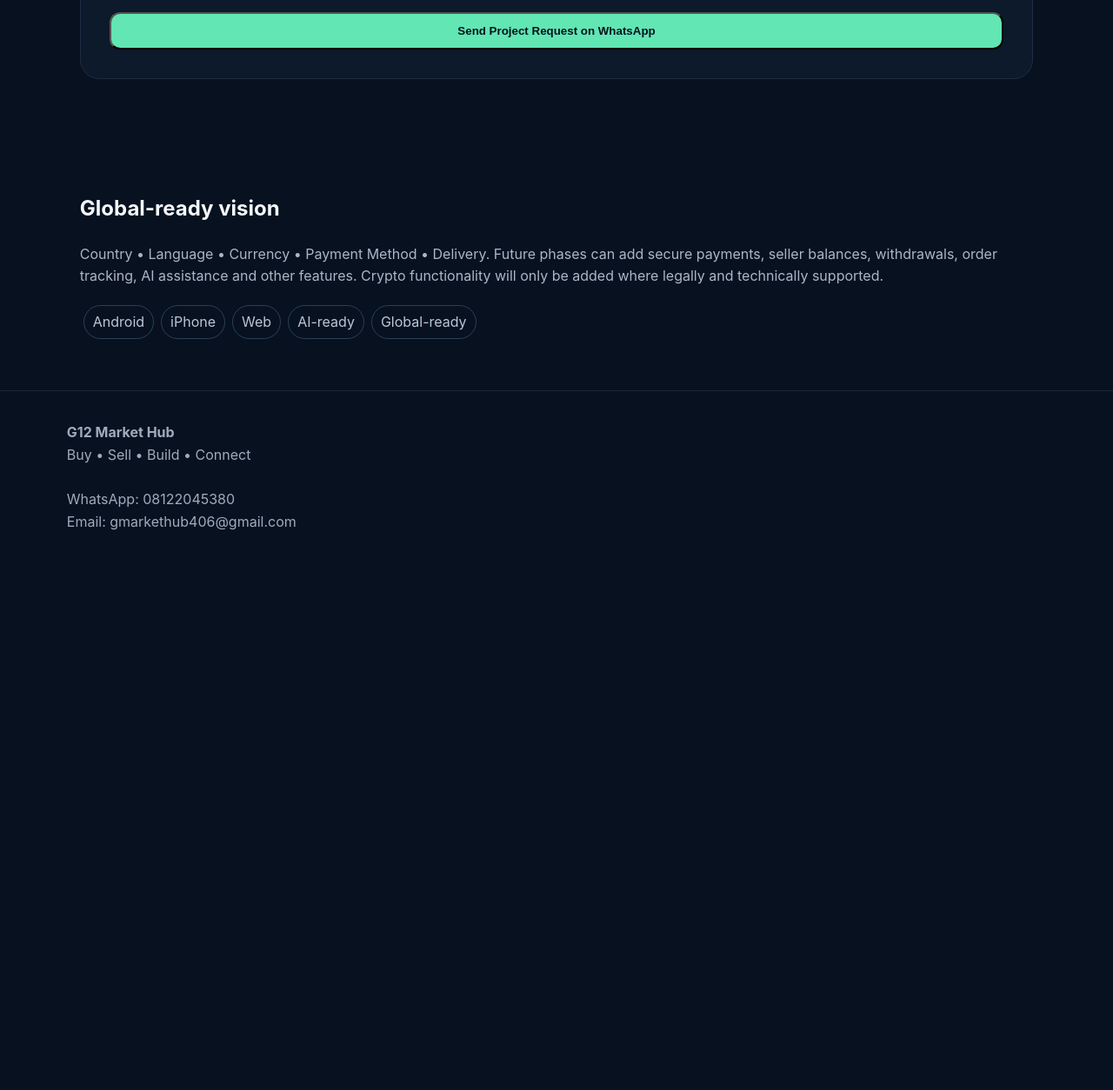
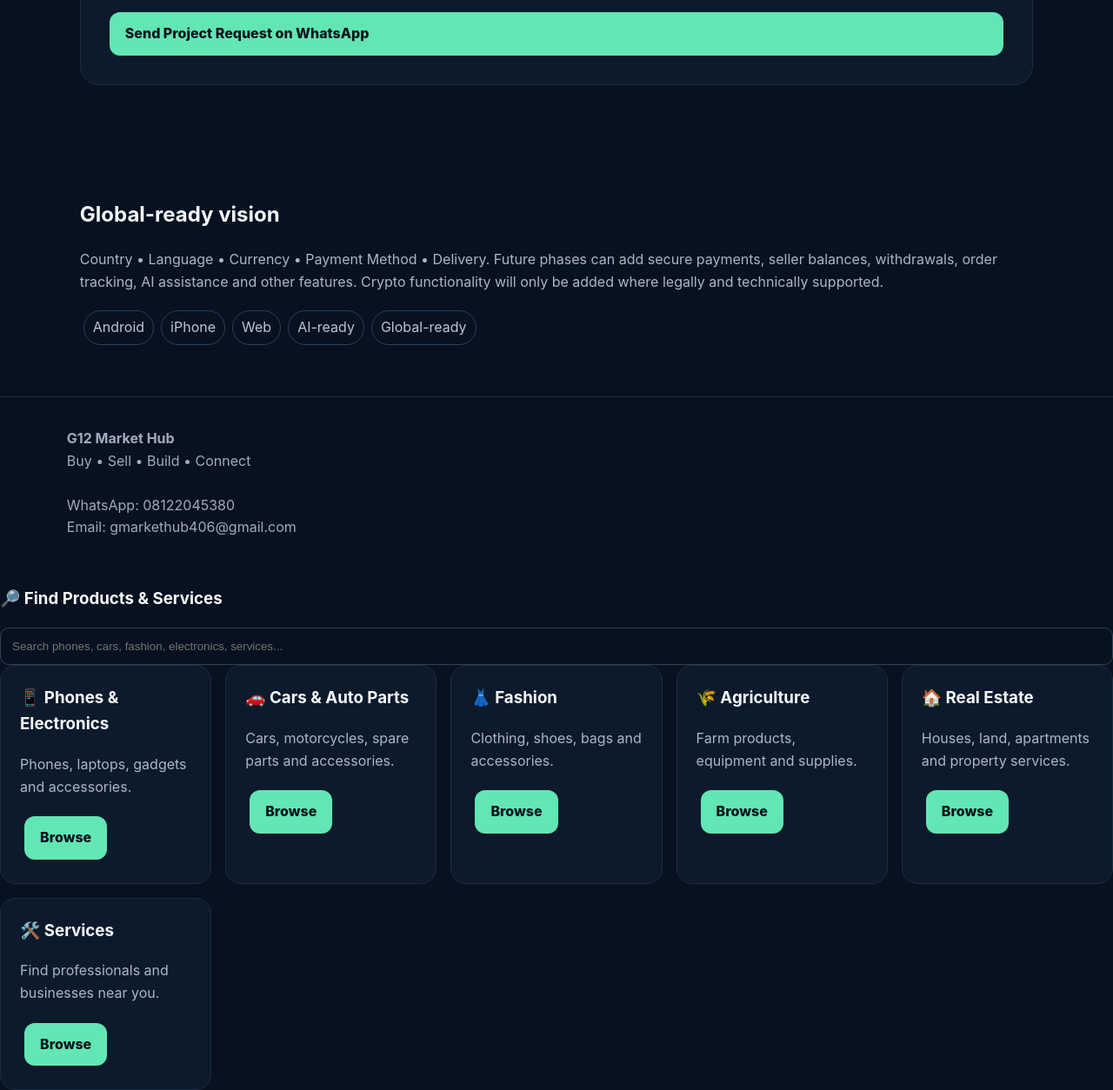
Before and after one commit to gmarkethub406-stack/-g12-market-hub, a plain HTML site: page index.html in a window 1280 px wide. Shown: the part 2676-3930 px from the top of the page at 87% size. Before the commit the page ends 3324 px from the top, so only its background shows below. Drawn offline with Linux system fonts and the light colour scheme.

Commit message:
Update index.html

```diff
--- a/index.html
+++ b/index.html
@@ -47,7 +47,7 @@ footer{padding:35px 6%;border-top:1px solid #1c2a3b;color:#9eacbd}.tag{display:i
 <input id="name" placeholder="Full name" required><input id="business" placeholder="Business name">
 <input id="country" placeholder="Country" value="Nigeria"><select id="service"><option>Business Website</option><option>Online Store</option><option>Landing Page</option><option>Digital Catalog</option><option>Booking Website</option><option>Custom Web App</option><option>Other</option></select>
 <input id="budget" placeholder="Estimated budget"><textarea id="requirements" placeholder="Tell us about your project" required></textarea>
-<button class="btn" type="submit">Send Project Request on WhatsApp</button>
+<buttonh class="btn" type="submit">Send Project Request on WhatsApp</button>
 </form></div></section>
 <section><h2>Global-ready vision</h2><p class="muted">Country • Language • Currency • Payment Method • Delivery. Future phases can add secure payments, seller balances, withdrawals, order tracking, AI assistance and other features. Crypto functionality will only be added where legally and technically supported.</p>
 <div><span class="tag">Android</span><span class="tag">iPhone</span><span class="tag">Web</span><span class="tag">AI-ready</span><span class="tag">Global-ready</span></div></section>
@@ -55,4 +55,22 @@ footer{padding:35px 6%;border-top:1px solid #1c2a3b;color:#9eacbd}.tag{display:i
 <script>
 function sendWhatsApp(e){e.preventDefault();const m=`G12 Market Hub Project Request%0A%0AName: ${name.value}%0ABusiness: ${business.value}%0ACountry: ${country.value}%0AService: ${service.value}%0ABudget: ${budget.value}%0ARequirements: ${requirements.value}`;window.open('https://wa.me/2348122045380?text='+m,'_blank')}
 </script>
-</body></html>
+</body></html
+u<div class="card" style="margin-bottom:20px">
+<h3>🔎 Find Products & Services</h3>
+<input type="search" placeholder="Search phones, cars, fashion, electronics, services...">
+</div>
+
+<div class="grid">
+<div class="card"><h3>📱 Phones & Electronics</h3><p class="muted">Phones, laptops, gadgets and accessories.</p><a class="btn" href="#">Browse</a></div>
+
+<div class="card"><h3>🚗 Cars & Auto Parts</h3><p class="muted">Cars, motorcycles, spare parts and accessories.</p><a class="btn" href="#">Browse</a></div>
+
+<div class="card"><h3>👗 Fashion</h3><p class="muted">Clothing, shoes, bags and accessories.</p><a class="btn" href="#">Browse</a></div>
+
+<div class="card"><h3>🌾 Agriculture</h3><p class="muted">Farm products, equipment and supplies.</p><a class="btn" href="#">Browse</a></div>
+
+<div class="card"><h3>🏠 Real Estate</h3><p class="muted">Houses, land, apartments and property services.</p><a class="btn" href="#">Browse</a></div>
+
+<div class="card"><h3>🛠️ Services</h3><p class="muted">Find professionals and businesses near you.</p><a class="btn" href="#">Browse</a></div>
+</div>
```
